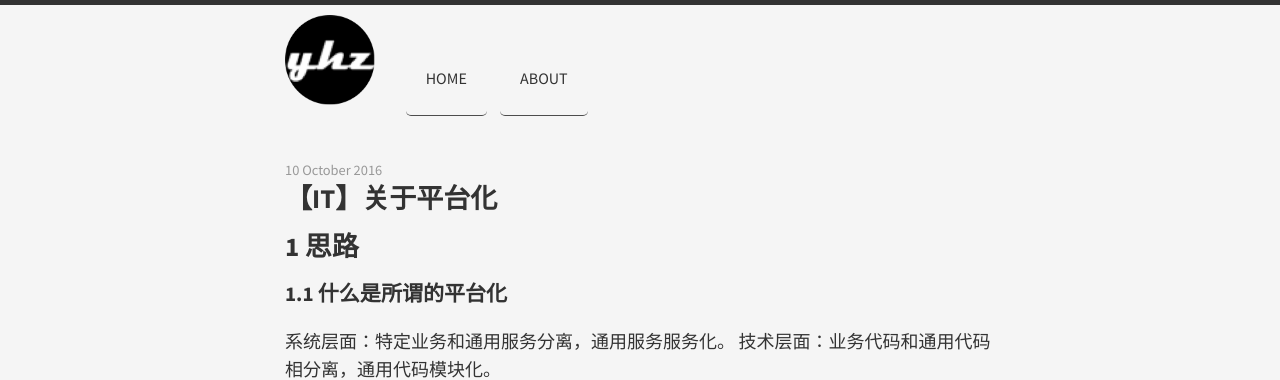
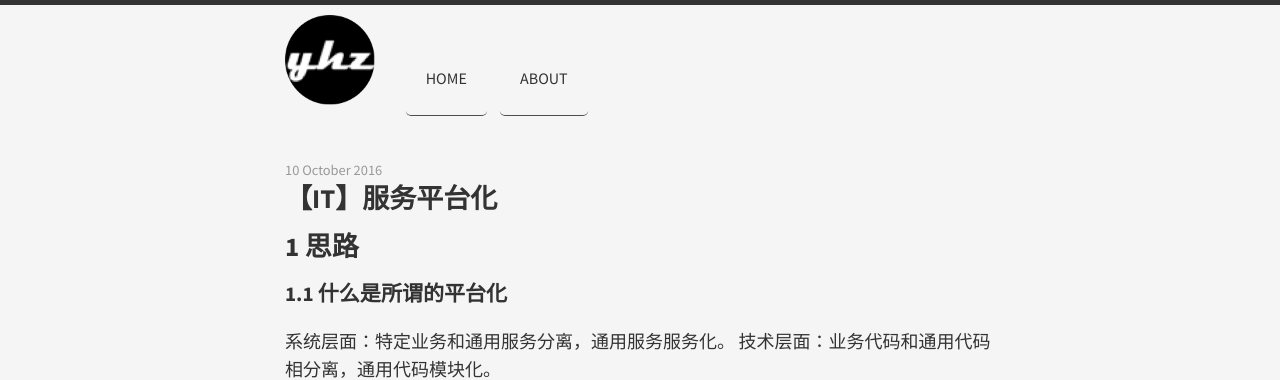
Before and after one commit to younghz/younghz.github.io, a Jekyll site: the page built from _posts/2016-10-10-平台化.md, in a window 1280 px wide. Shown: the top 380 px of the page. Built offline with Jekyll 4.4.1, drawn with Linux system fonts in a browser that asks for light colours; nearby versions of some CDN libraries.

Commit message:
Update post

```diff
--- a/_posts/2016-10-10-平台化.md
+++ b/_posts/2016-10-10-平台化.md
@@ -1,9 +1,10 @@
 ---
 layout: post
-title: "【IT】关于平台化"
+title: "【IT】服务平台化"
 ---
 
 # 1 思路
+
 ### 1.1 什么是所谓的平台化
 
 系统层面：特定业务和通用服务分离，通用服务服务化。
@@ -30,6 +31,7 @@ title: "【IT】关于平台化"
 ------https://yq.aliyun.com/articles/47515
 
 # 2 实施
+
 按照其中的思路1.
 
 #3 参考资料
```
